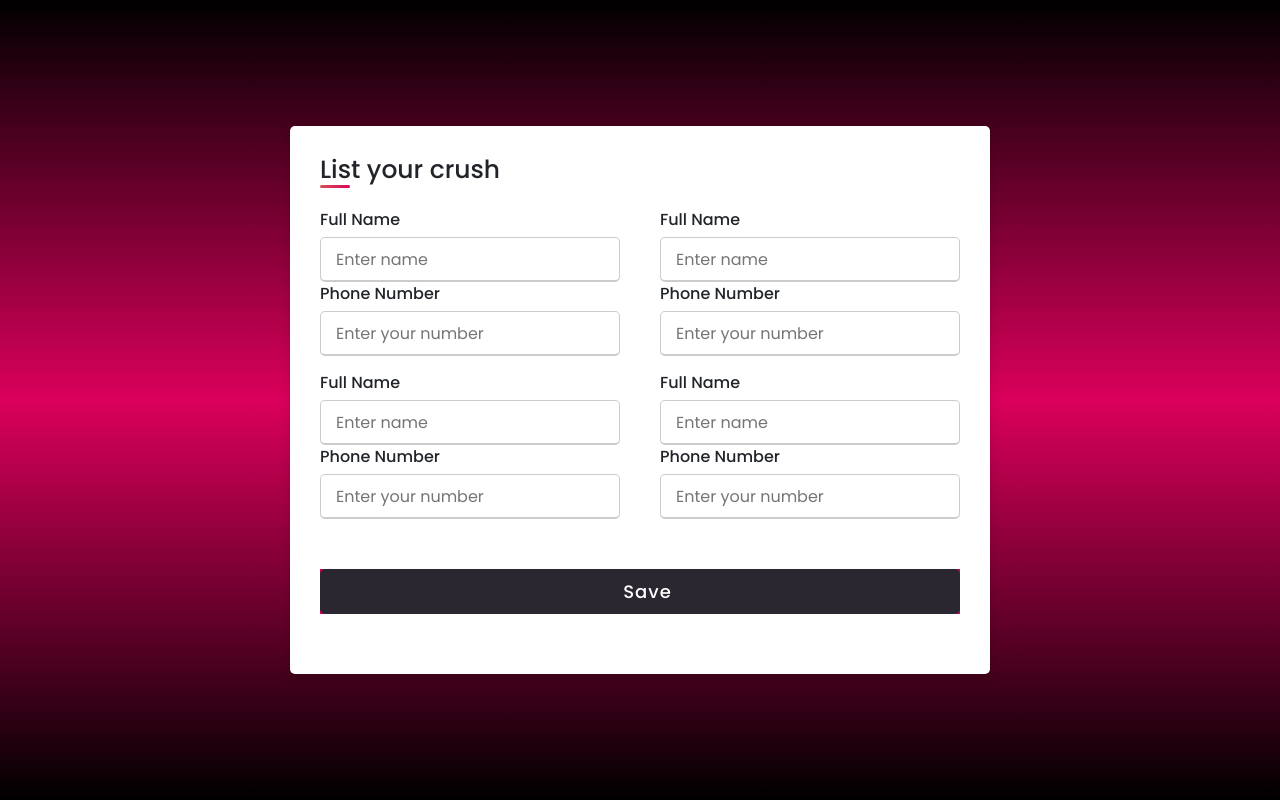
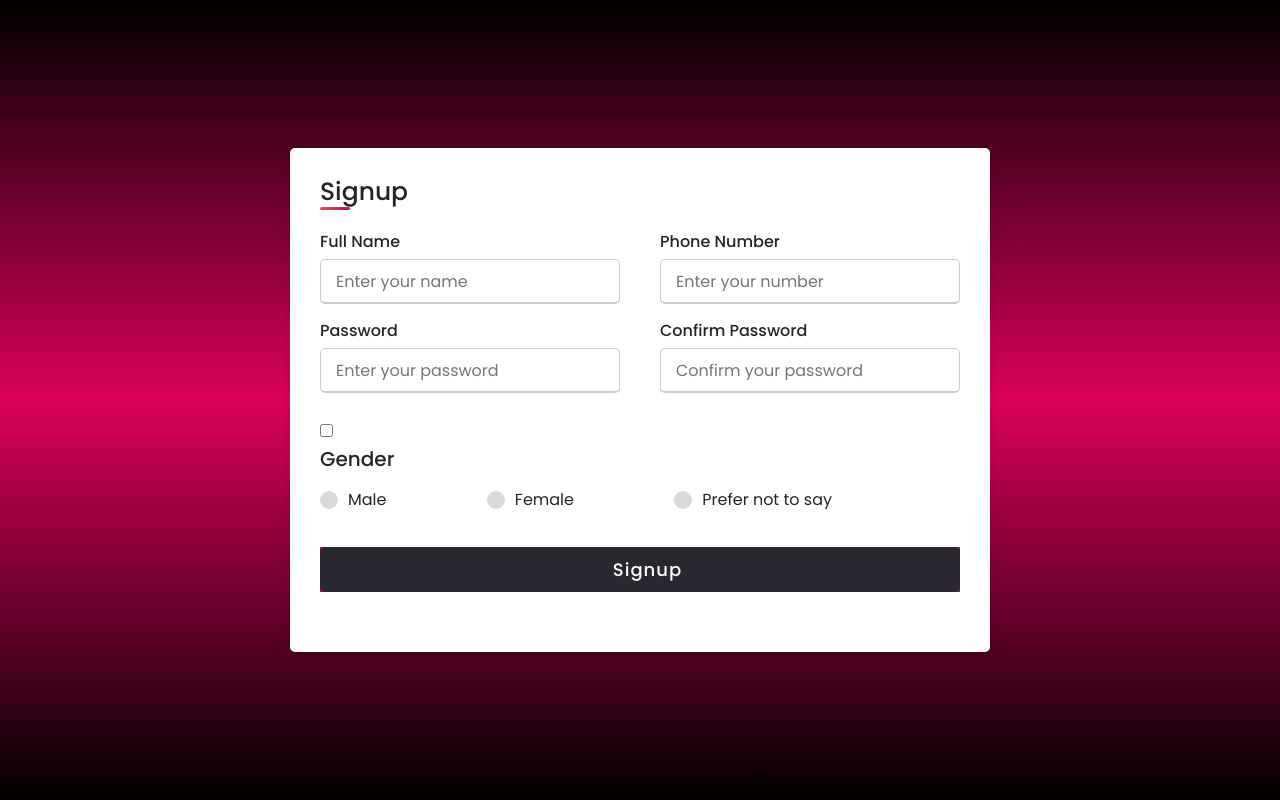
Before and after one commit to Pankajghz/Project, a React (Create React App) app: page /profile in a window 1280 px wide. Built offline with nearby package versions, Linux system fonts and the light colour scheme.

Commit message:
Update Profile.jsx

```diff
--- a/src/components/Profile.jsx
+++ b/src/components/Profile.jsx
@@ -2,19 +2,52 @@ import React, { useState, useEffect } from "react";
 import "../styles/Profile.css";
 import { useNavigate } from "react-router-dom";
 
-const Preference = () => {
+const Profile = () => {
+  document.title = "Matchup create account";
+
+  const [form, setForm] = useState({});
   const [submitted, setSubmitted] = useState(false);
+  const [passwordError, setPasswordError] = useState("");
   const navigate = useNavigate();
+
+  const validatePassword = () => {
+    if (form.password !== form.passwordConf) {
+      setPasswordError("Passwords don't match");
+      return false;
+    }
+    setPasswordError("");
+    return true;
+  };
+
+  const togglePasswordVisibility = () => {
+    const password = document.getElementById("password");
+    const passwordConf = document.getElementById("confirm_password");
+    password.type = password.type === "password" ? "text" : "password";
+    passwordConf.type = passwordConf.type === "password" ? "text" : "password";
+  };
 
   const handleSubmit = (event) => {
     event.preventDefault();
-    console.log("Thik hai");
-    setSubmitted(true);
+    const isPasswordValid = validatePassword();
+
+    if (isPasswordValid) {
+      console.log(form);
+      setForm({});
+      setSubmitted(true);
+    }
+  };
+
+  const handleInputChange = (event) => {
+    const { name, value } = event.target;
+    setForm((prevState) => ({
+      ...prevState,
+      [name]: value,
+    }));
   };
 
   useEffect(() => {
     if (submitted === true) {
-      navigate("/");
+      navigate("/otp");
     }
   }, [submitted, navigate]);
 
@@ -22,7 +55,7 @@ const Preference = () => {
     <>
       <div id="profile-body">
         <div className="container">
-          <div className="title">List your crush</div>
+          <div className="title">Signup</div>
           <div className="content">
             <form onSubmit={handleSubmit}>
               <div className="user-details">
@@ -30,85 +63,102 @@ const Preference = () => {
                   <span className="details">Full Name</span>
                   <input
                     type="text"
-                    name="name1"
-                    placeholder="Enter name"
+                    name="name"
+                    placeholder="Enter your name"
                     maxLength="25"
-                    required
-                  />
-                  <span className="details">Phone Number</span>
-                  <input
-                    type="number"
-                    name="phone1"
-                    placeholder="Enter your number"
-                    min="1000000000"
-                    max="9999999999"
+                    onChange={handleInputChange}
+                    value={form.name || ""}
                     required
                   />
                 </div>
 
                 <div className="input-box">
-                  <span className="details">Full Name</span>
-                  <input
-                    type="text"
-                    name="name2"
-                    placeholder="Enter name"
-                    maxLength="25"
-                    required
-                  />
                   <span className="details">Phone Number</span>
                   <input
                     type="number"
-                    name="phone2"
+                    name="phone"
                     placeholder="Enter your number"
                     min="1000000000"
                     max="9999999999"
+                    onChange={handleInputChange}
+                    value={form.phone || ""}
                     required
                   />
                 </div>
-
                 <div className="input-box">
-                  <span className="details">Full Name</span>
+                  <span className="details">Password</span>
                   <input
-                    type="text"
-                    name="name3"
-                    placeholder="Enter name"
-                    maxLength="25"
-                    required
-                  />
-                  <span className="details">Phone Number</span>
-                  <input
-                    type="number"
-                    name="phone3"
-                    placeholder="Enter your number"
-                    min="1000000000"
-                    max="9999999999"
+                    type="password"
+                    name="password"
+                    placeholder="Enter your password"
+                    id="password"
+                    minLength="6"
+                    maxLength="15"
+                    onChange={handleInputChange}
+                    value={form.password || ""}
                     required
                   />
                 </div>
-
                 <div className="input-box">
-                  <span className="details">Full Name</span>
+                  <span className="details">Confirm Password</span>
                   <input
-                    type="text"
-                    name="name4"
-                    placeholder="Enter name"
-                    maxLength="25"
+                    type="password"
+                    name="passwordConf"
+                    placeholder="Confirm your password"
+                    id="confirm_password"
+                    minLength="6"
+                    maxLength="15"
+                    onChange={handleInputChange}
+                    value={form.passwordConf || ""}
                     required
                   />
-                  <span className="details">Phone Number</span>
-                  <input
-                    type="number"
-                    name="phone4"
-                    placeholder="Enter your number"
-                    min="1000000000"
-                    max="9999999999"
-                    required
-                  />
+                  {passwordError && (
+                    <div className="error">{passwordError}</div>
+                  )}
+                </div>
+              </div>
+              <input type="checkbox" onClick={togglePasswordVisibility} />
+              <div className="gender-details">
+                <input
+                  type="radio"
+                  name="gender"
+                  onChange={handleInputChange}
+                  value={"Male"}
+                  id="dot-1"
+                />
+                <input
+                  type="radio"
+                  name="gender"
+                  onChange={handleInputChange}
+                  value={"Female"}
+                  id="dot-2"
+                />
+                <input
+                  type="radio"
+                  name="gender"
+                  onChange={handleInputChange}
+                  value={"Prefer not to say"}
+                  id="dot-3"
+                />
+                <span className="gender-title">Gender</span>
+                <div className="category">
+                  <label htmlFor="dot-1">
+                    <span className="dot one"></span>
+                    <span className="gender">Male</span>
+                  </label>
+                  <label htmlFor="dot-2">
+                    <span className="dot two"></span>
+                    <span className="gender">Female</span>
+                  </label>
+                  <label htmlFor="dot-3">
+                    <span className="dot three"></span>
+                    <span className="gender">Prefer not to say</span>
+                  </label>
                 </div>
               </div>
 
               <div className="button">
-                <input type="submit" value="Save" />
+                <input type="submit" value="Signup" />
               </div>
             </form>
           </div>
@@ -118,4 +168,4 @@ const Preference = () => {
   );
 };
 
-export default Preference;
+export default Profile;
```
